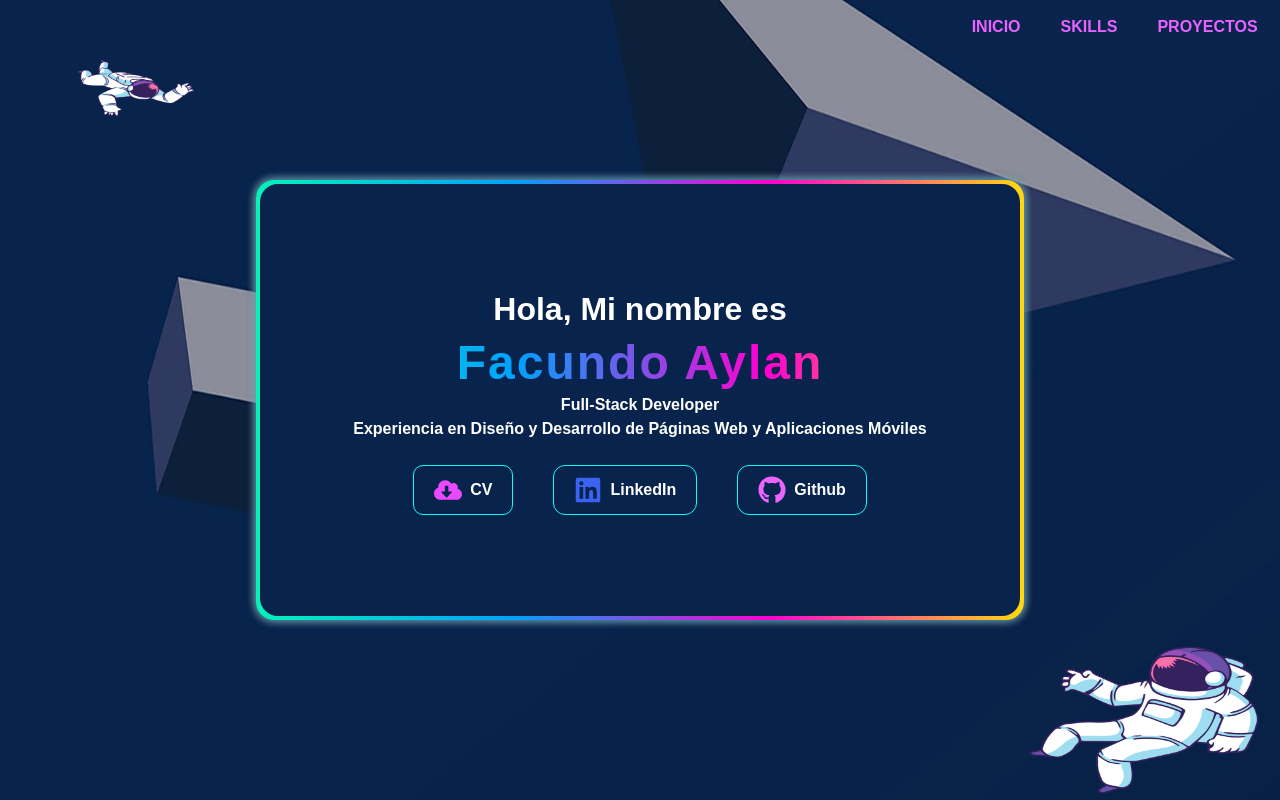
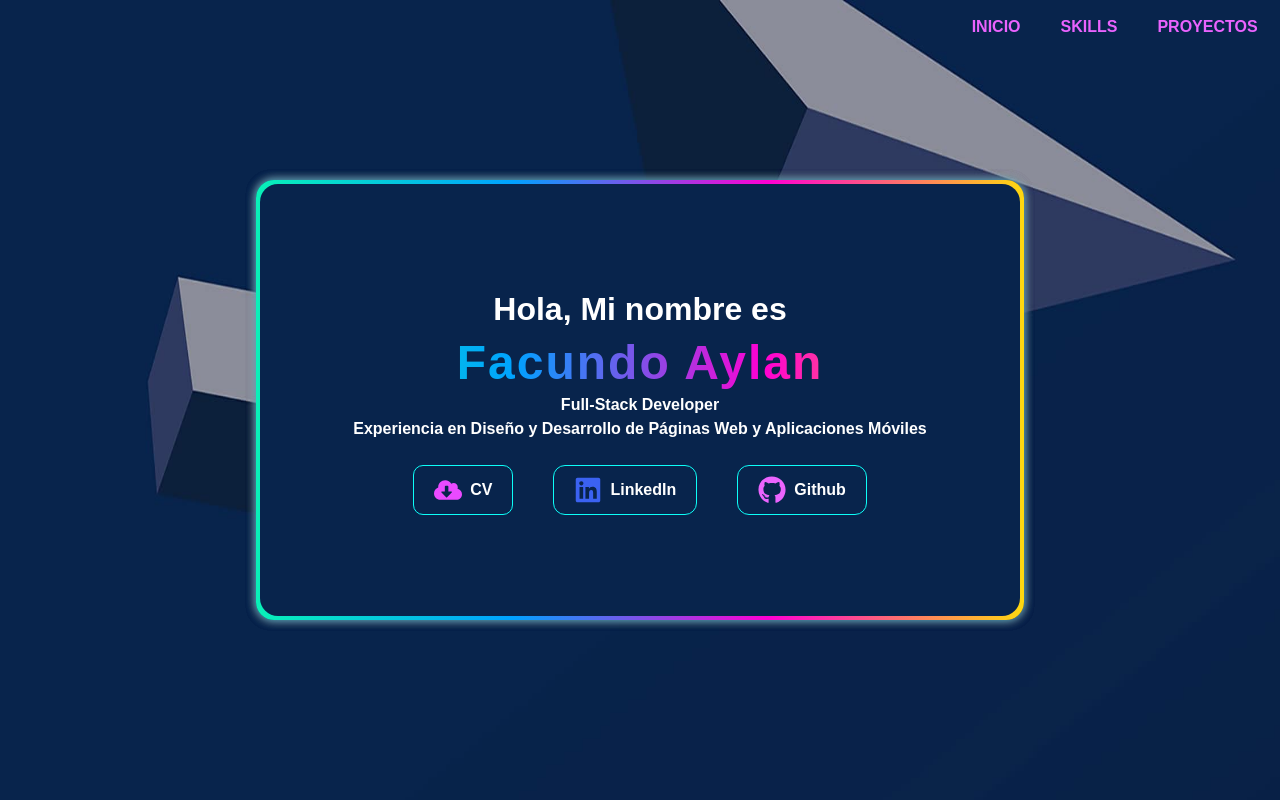
Before and after one commit to FacundoAylan/Portafolio, a React (Vite) app: page / in a window 1280 px wide. Shown: the top 800 px of the page. Built offline with nearby package versions, Linux system fonts and the light colour scheme.

Commit message:
subiendo nuevos avances

```diff
--- a/package.json
+++ b/package.json
@@ -23,6 +23,7 @@
     "react-intersection-observer": "^9.8.1",
     "react-responsive-carousel": "^3.2.23",
     "react-router-dom": "^6.14.2",
+    "react-scroll": "^1.9.0",
     "react-transition-group": "^4.4.5",
     "sass": "^1.66.1",
     "stripe": "^13.3.0",
--- a/src/App.jsx
+++ b/src/App.jsx
@@ -2,20 +2,11 @@ import NavBar from './Component/1-NavBar/NavBar';
 import HomePage from './Component/2-HomePage/HomePage';
 import Project from './Component/4-Projects/Projects';
 import Skills from './Component/3-Skills/Skills';
-import { Box, Flex, Image, keyframes } from '@chakra-ui/react';
-import astronauta1 from './assets/astronout.png';
-import astronauta2 from './assets/astronout1.png';
+import { Box, Flex} from '@chakra-ui/react';
 import principal from './assets/principal.jpg';
 import { useState } from 'react';
 
-const traslate = keyframes`
-0%, 100% { transform: translateY(0); }
-50% { transform: translateY(-20px); }
-`;
-const traslate2 = keyframes`
-0%, 100% { transform: scale(0.5); }
-50% { transform: scale(1); }
-`;
+
 
 const App = () => {
   const [activeSection, setActiveSection] = useState('home');
@@ -45,30 +36,6 @@ const App = () => {
       backgroundPosition="center"
       backgroundRepeat="no-repeat"
     >
-      <Image
-        position="fixed"
-        src={astronauta1}
-        alt="astronauta 1"
-        height="20vh"
-        width="20%"
-        top="80vh"
-        right={2}
-        animation={`${traslate} 4s ease infinite`}
-        display={{ base: 'none', lg: 'block' }}
-        zIndex={200}
-      />
-
-      <Image
-        src={astronauta2}
-        alt="astronauta 2"
-        position="absolute"
-        height="20vh"
-        width="20%"
-        top={{ base: -1, lg: 2 }}
-        left={{ base: '40%', lg: 2 }}
-        display={{ base: 'none', sm: 'none', lg: 'block' }}
-        animation={`${traslate2} 4s ease infinite`}
-      />
       <Box
         width="100%"
         height={{ base: '5%', lg: '8%' }}
--- a/src/Component/3-Skills/Skills.jsx
+++ b/src/Component/3-Skills/Skills.jsx
@@ -60,7 +60,7 @@ const Skills = () => {
         position="absolute"
         width={{ base: '96%', sm: '64%', lg: '70%' }}
         height={{ base: '80%', sm: '94%', lg: '80%' }}
-        left={{ base: '2%', sm: '1%', lg: '5%' }}
+        left={{ base: '2%', sm: '1%', lg: '15%' }}
         top={{ base: '10%', sm: '4%', lg: '10%' }}
         backgroundColor={{ base: 'trasparent', lg: 'transparent' }}
         boxShadow="inset 0 0 10px 1px #0dfcf9"
```
Also changed, not shown: src/assets/image/mario.gif (added).
